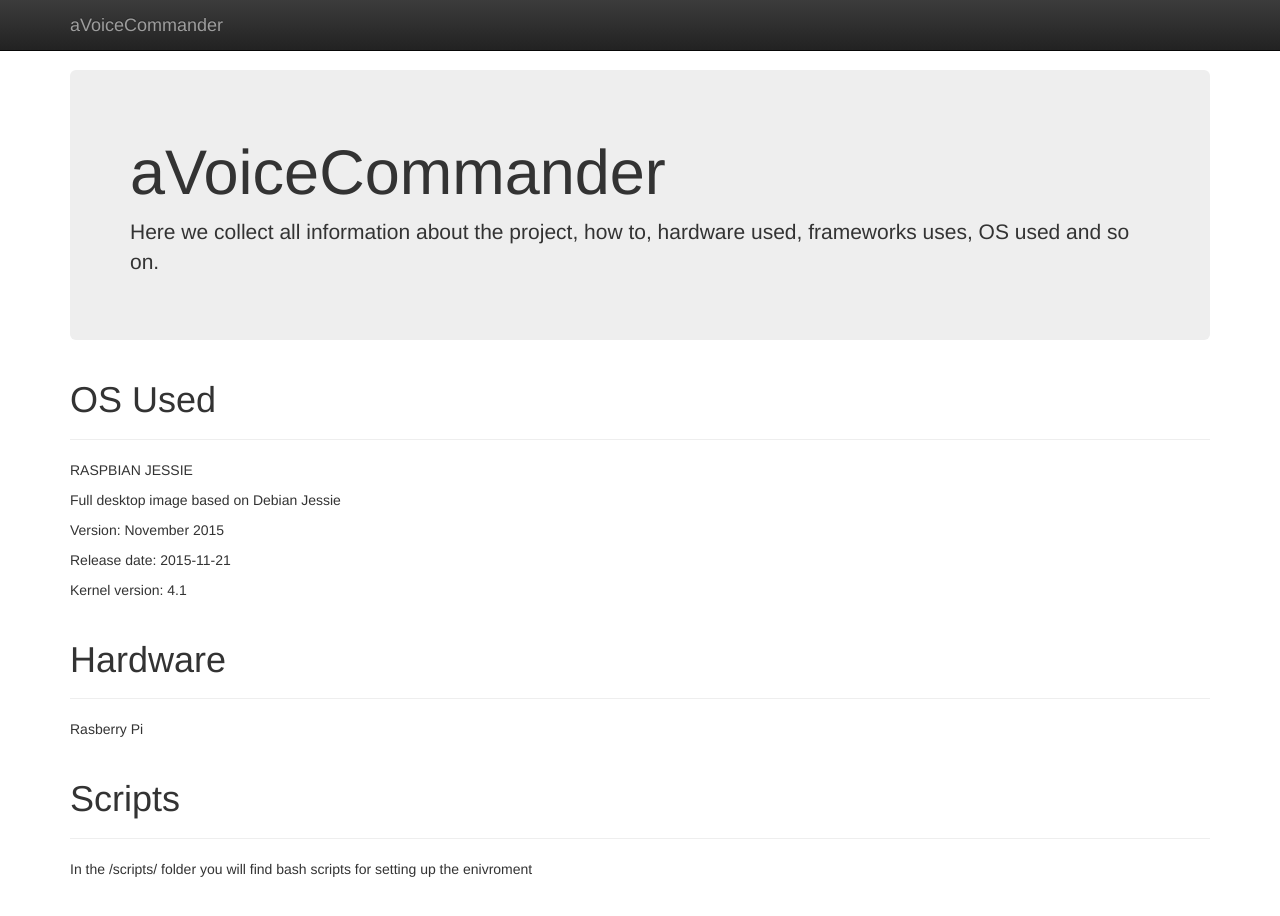
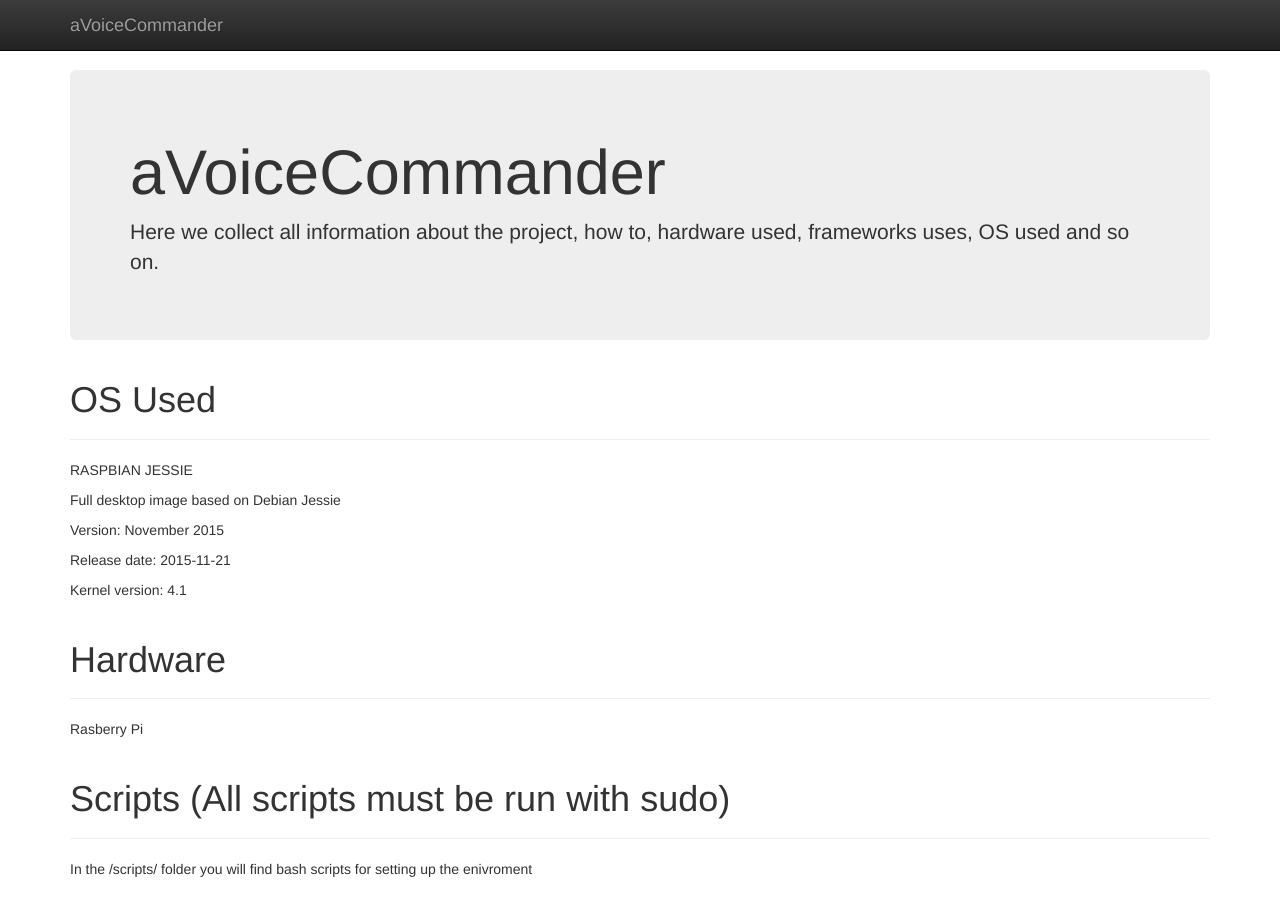
Before and after one commit to AndersGn/aVoiceCommander, a plain HTML site: page cookbook/index.html in a window 1280 px wide. Drawn offline with Linux system fonts and the light colour scheme.

Commit message:
added info about running scripts with sudo rights

```diff
--- a/cookbook/index.html
+++ b/cookbook/index.html
@@ -51,7 +51,7 @@
         </div>
         <p>Rasberry Pi</p>
 		<div class="page-header">
-			<h1>Scripts</h1>
+			<h1>Scripts (All scripts must be run with sudo)</h1>
         </div>
         <p>In the /scripts/ folder you will find bash scripts for setting up the enivroment</p>
 		<!-- Bootstrap core JavaScript ================================================== -->
```
